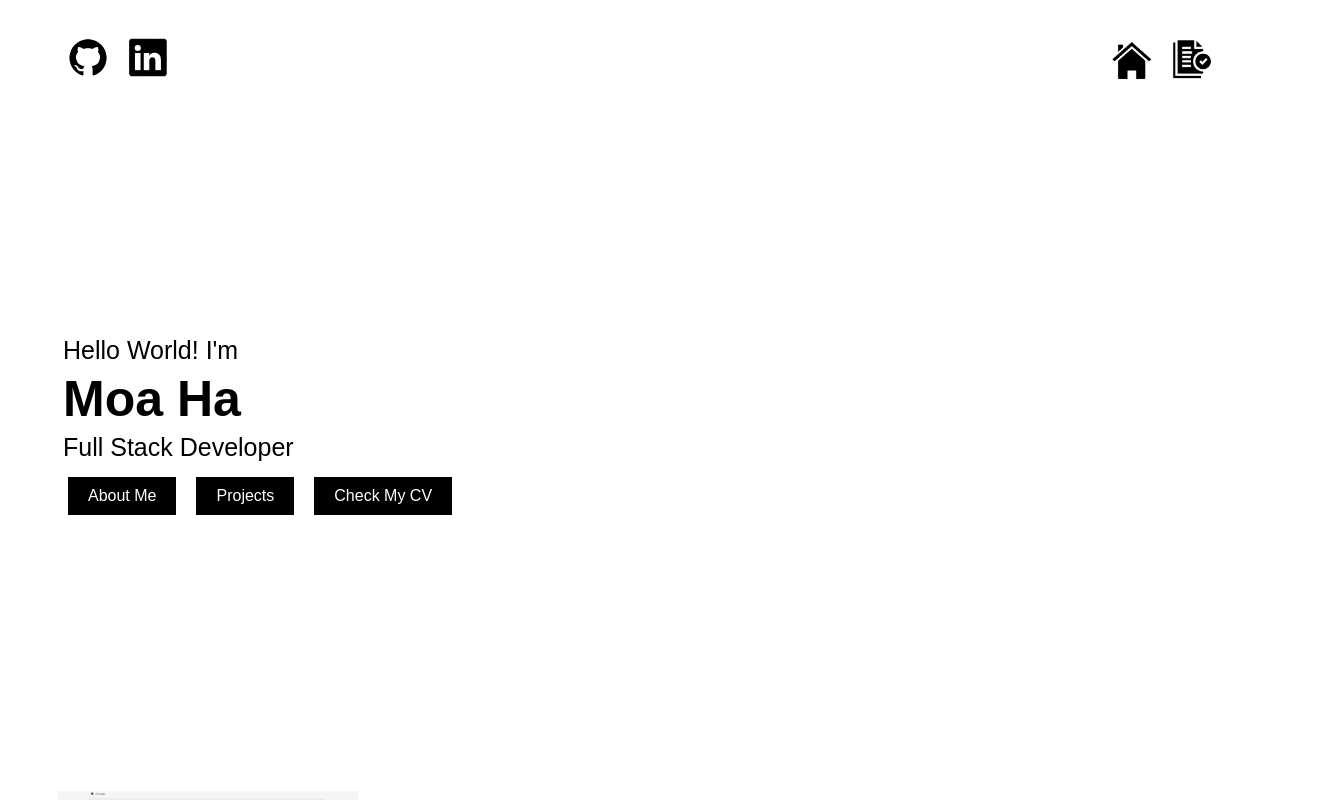
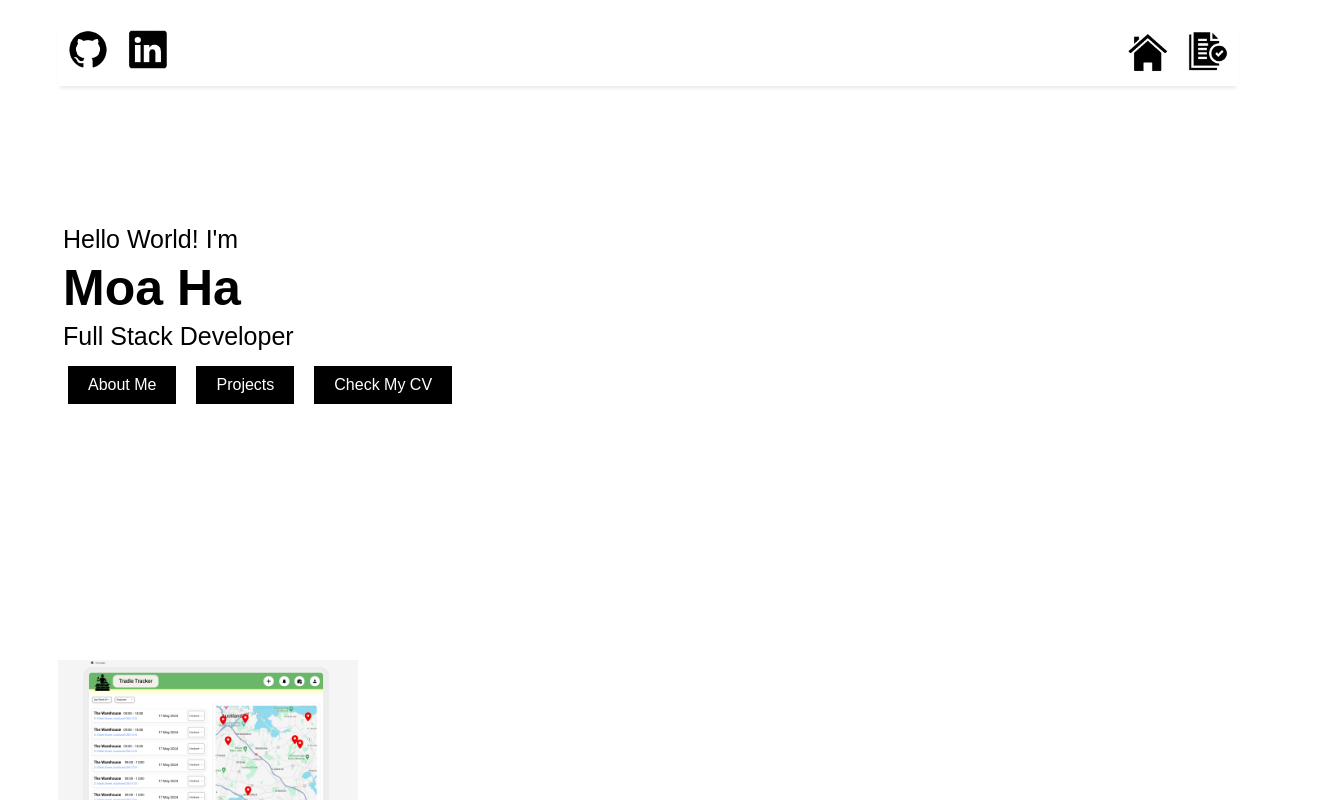
Before and after one commit to moa-ha/moa-ha.github.io, a React (Vite) app: page / in a window 1280 px wide. Shown: the top 800 px of the page, 1322 px wide, since content can reach past the window. Built offline with nearby package versions, Linux system fonts and the light colour scheme; the HTML template or start-up script is replaced by a standard one.

Commit message:
style navbar

```diff
--- a/src/Home.tsx
+++ b/src/Home.tsx
@@ -1,13 +1,15 @@
 function Home() {
   return (
     <>
-      <div className="container">
+      <div className="container" id="home">
         <div className="home">
           <p className="small-gap">Hello World! I'm </p>
           <h1 className="small-gap">Moa Ha</h1>
           <p className="small-gap">Full Stack Developer</p>
           <button className="button">About Me</button>
-          <button className="button">Projects</button>
+          <button className="button" id="project">
+            Projects
+          </button>
           <button className="button">Check My CV</button>
         </div>
       </div>
--- a/src/NavBar.tsx
+++ b/src/NavBar.tsx
@@ -7,6 +7,7 @@ function NavBar() {
   return (
     <>
       <div className="container">
+        <div className="navbar">
           <span>
             <a href="https://github.com/moa-ha" target="blank">
               <img src={github} alt="github" className="icon" />
@@ -16,13 +17,14 @@ function NavBar() {
             </a>
           </span>
           <span className="nav-right">
-          <a href="https://github.com/moa-ha" target="blank">
+            <a href="#home">
               <img src={home} alt="home" className="icon" />
             </a>
-          <a href="https://github.com/moa-ha" target="blank">
+            <a href="#project" target="blank">
               <img src={projects} alt="projects" className="icon" />
             </a>
           </span>
+        </div>
       </div>
     </>
   )
--- a/src/style/main.css
+++ b/src/style/main.css
@@ -1,10 +1,18 @@
 .container {
   font-family: sans-serif;
-  padding: 20px 50px;
+  margin: 20px 50px;
+  width: 100%;
 }
 
 /* NavBar */
-
+.navbar {
+  position: fixed;
+  margin: 20px 0px;
+  top: 0;
+  width: calc(100% - 100px);
+  box-sizing: border-box;
+  box-shadow: 0 4px 4px -2px rgba(0, 0, 0, 0.1);
+}
 .icon {
   width: 40px;
   margin: 10px;
```
Lines whose indentation alone changed are shown as unchanged.
